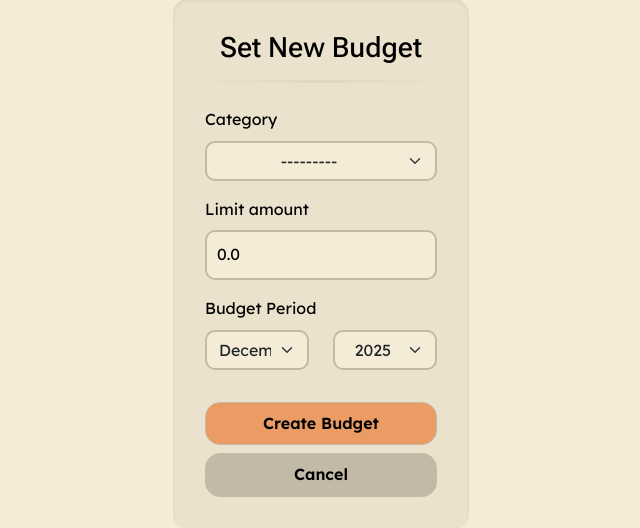
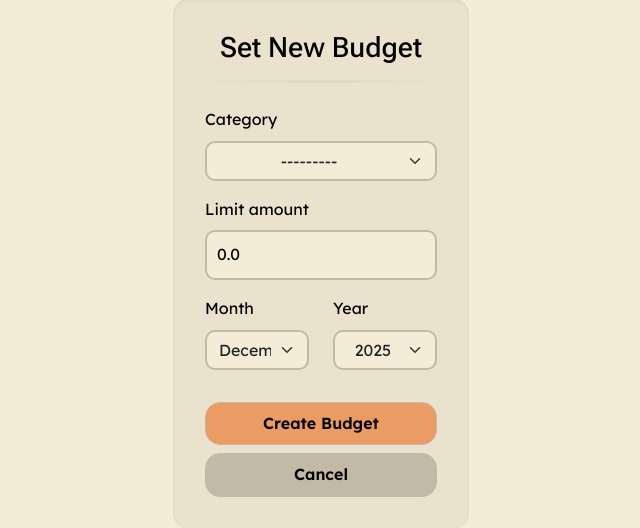
Before and after one commit to mlucasmichel/finantial-map-app, a Django app: page /budgets/add/ in a window 1280 px wide. Shown: the part 97-625 px from the top of the page, without its empty margins (319-959 px from the left). Run offline with Django 4.2, Linux system fonts and the light colour scheme; the visitor is signed in with stand-in values (Sample User, id 1); data comes from the database, SQL or seed files in the repository; some libraries are stand-ins or nearby versions.

Commit message:
improove budget form structure

```diff
--- a/budget/templates/budget/budget_form.html
+++ b/budget/templates/budget/budget_form.html
@@ -1,9 +1,12 @@
 {% extends 'base.html' %}
+{% load static %}
+{% load i18n %}
+
 {% block title %}
     {% if form.instance.pk %}
-        Edit Budget
+        {% trans "Edit Budget" %}
     {% else %}
-        Set New Budget
+        {% trans "Set New Budget" %}
     {% endif %}
 {% endblock title %}
 
@@ -15,25 +18,29 @@
                 <div class="p-4">
                     <div class="text-center mb-4">
                         {% if form.instance.pk %}
-                            <div class="row align-items-center">
-                            <div class="col-10 text-center ps-5">
-                                <h1 class="h3 mb-0">Edit Budget</h1>
+                        <div class="row align-items-center">
+                            <div class="col-10 text-end pe-4">
+                                <h1 class="h3 mb-0">{% trans "Edit Budget" %}</h1>
                             </div>
-                            <div class="col-2"><a href="{% url 'budget_delete' form.instance.pk %}" class="button delete-btn text-center"><i class="fa-solid fa-trash-can"></i></a></div>
+                            <div class="col-2">
+                                <a href="{% url 'budget_delete' form.instance.pk %}" class="button delete-btn text-center">
+                                    <i class="fa-solid fa-trash-can"></i>
+                                </a>
+                            </div>
                         </div>
                         {% else %}
-                            <h1 class="h3">Set New Budget</h1>
+                        <h1 class="h3">{% trans "Set New Budget" %}</h1>
                         {% endif %}
                         <hr>
 
                     </div>
-                    <div class="card-body">
+                    <div>
                         <form method="post">
                             {% csrf_token %}
                             {% if form.non_field_errors %}
                                 <div class="alert alert-danger">
                                     {% for error in form.non_field_errors %}
-                                        <p>{{ error }}</p>
+                                        <p class="mb-0">{{ error }}</p>
                                     {% endfor %}
                                 </div>
                             {% endif %}
@@ -41,33 +48,40 @@
                                 <label for="{{ form.category.id_for_label }}" class="form-label">{{ form.category.label }}</label>
                                 {{ form.category }}
                                 {% for error in form.category.errors %}
-                                    <div class="invalid-feedback d-block">{{ error }}</div>
+                                    <div class="text-danger small">{{ error }}</div>
                                 {% endfor %}
                             </div>
                             <div class="mb-3">
                                 <label for="{{ form.limit_amount.id_for_label }}" class="form-label">{{ form.limit_amount.label }}</label>
                                 {{ form.limit_amount }}
                                 {% for error in form.limit_amount.errors %}
-                                    <div class="invalid-feedback d-block">{{ error }}</div>
+                                    <div class="text-danger small">{{ error }}</div>
                                 {% endfor %}
                             </div>
                             <div class="row mb-3">
-                                <label class="form-label">Budget Period</label>
                                 <div class="col-6">
-                                    {{ form.month }} </div>
+                                    <label for="{{ form.month.id_for_label }}" class="form-label">{% trans "Month" %}</label>
+                                    {{ form.month }}
+                                    {% for error in form.month.errors %}
+                                        <div class="text-danger small">{{ error }}</div>
+                                    {% endfor %}
+                                </div>
                                 <div class="col-6">
-                                    {{ form.year }} </div>
-                                {% for error in form.month.errors %}<div class="text-danger small">{{ error }}</div>{% endfor %}
-                                {% for error in form.year.errors %}<div class="text-danger small">{{ error }}</div>{% endfor %}
+                                    <label for="{{ form.year.id_for_label }}" class="form-label">{% trans "Year" %}</label>
+                                    {{ form.year }}
+                                    {% for error in form.year.errors %}
+                                        <div class="text-danger small">{{ error }}</div>
+                                    {% endfor %}
+                                </div>
                             </div>
                             <button type="submit" class="button main-btn w-100 mt-3">
                                 {% if form.instance.pk %}
-                                    Save
+                                    {% trans "Save" %}
                                 {% else %}
-                                    Create Budget
+                                    {% trans "Create Budget" %}
                                 {% endif %}
                             </button>
-                            <a href="{% url 'budget_list' %}" class="button secondary-btn w-100 mt-2 text-center">Cancel</a>
+                            <a href="{% url 'budget_list' %}" class="button secondary-btn w-100 mt-2 text-center">{% trans "Cancel" %}</a>
                         </form>
                     </div>
                 </div>
```
